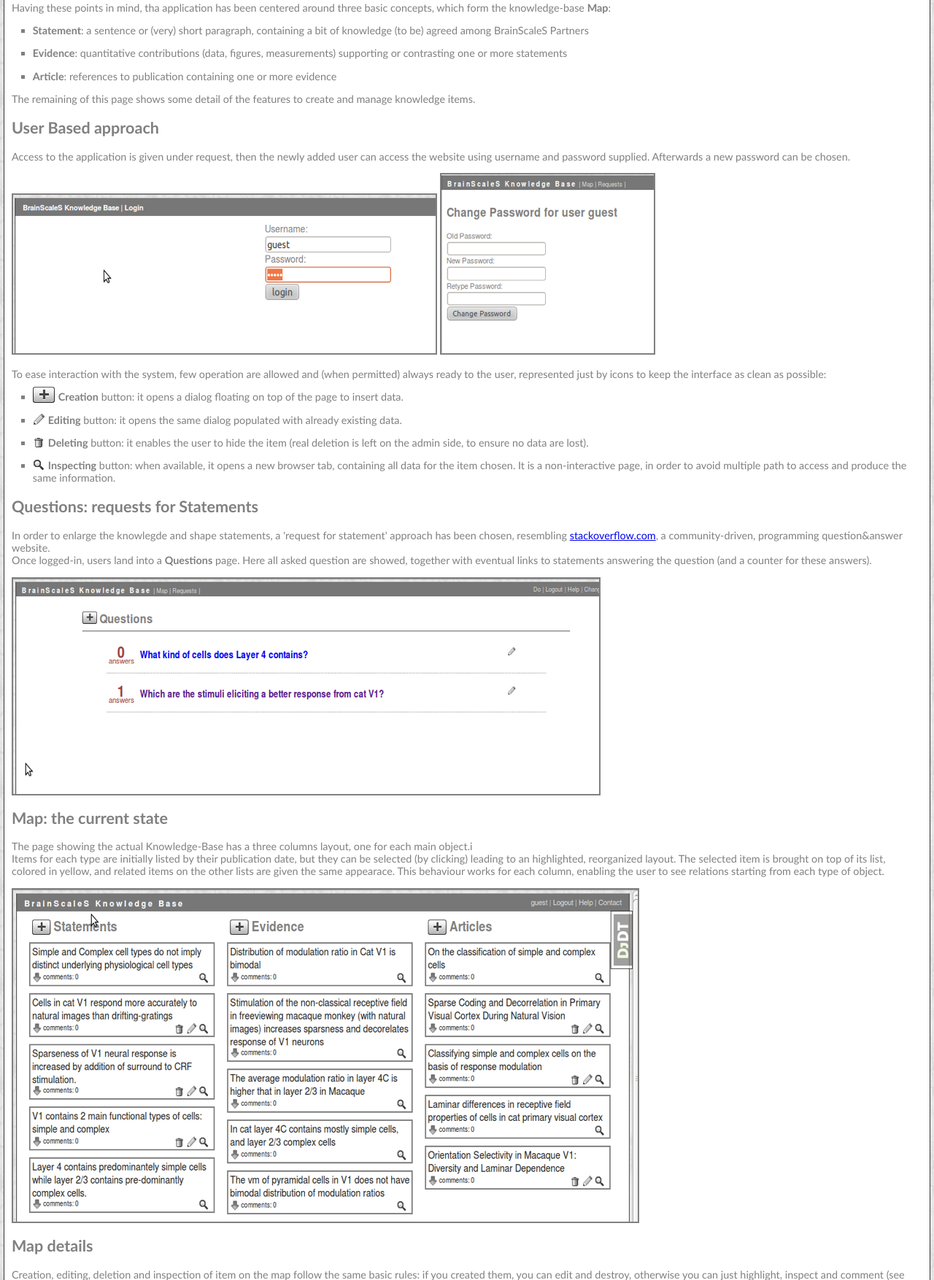
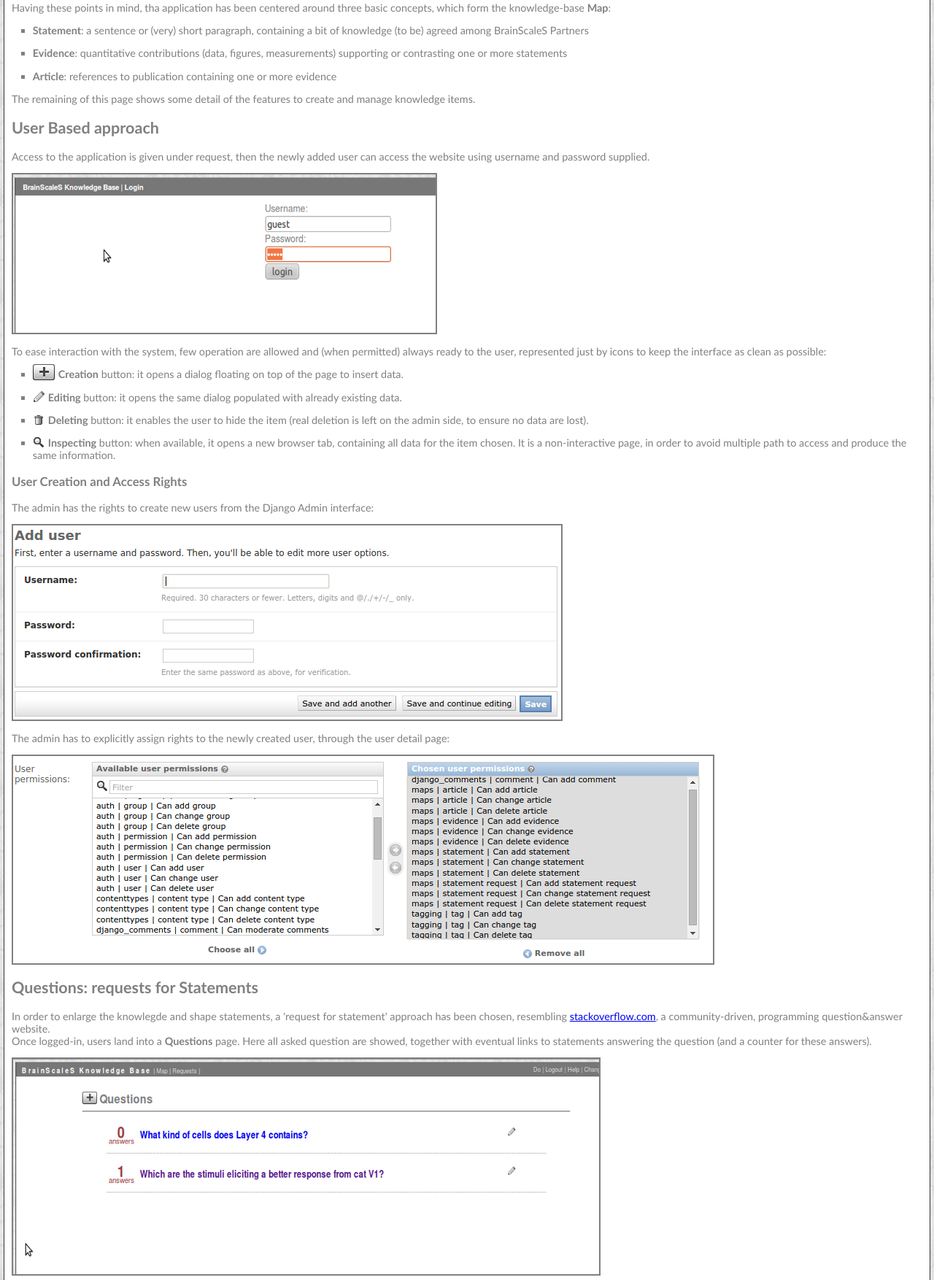
Before and after one commit to dguarino/kb, a Django app: page /knowledgebase/help in a window 1280 px wide. Shown: the part 258-2012 px from the top of the page at 73% size. Run offline with Django 3.2, Linux system fonts and the light colour scheme; parts of the project's set-up code (start-up, migrations or seed data) failed here and were passed over; some libraries are stand-ins or nearby versions.

Commit message:
updated help

```diff
--- a/templates/help.html
+++ b/templates/help.html
@@ -22,9 +22,8 @@
 <p>The remaining of this page shows some detail of the features to create and manage knowledge items.</p>
 
 <h2>User Based approach</h2>
-<p>Access to the application is given under request, then the newly added user can access the website using username and password supplied. Afterwards a new password can be chosen.</p>
+<p>Access to the application is given under request, then the newly added user can access the website using username and password supplied.</p>
 <img src="/static/images/photos/1_login.png" alt="login" style="border: solid 2px grey;" />
-<img src="/static/images/photos/1_changepassword.png" alt="change password" style="border: solid 2px grey;" />
 <p>
 To ease interaction with the system, few operation are allowed and (when permitted) always ready to the user, represented just by icons to keep the interface as clean as possible:</p>
 <ul>
@@ -33,6 +32,11 @@ To ease interaction with the system, few operation are allowed and (when permitt
 <li><span class="actions delete" style="float:left; margin-top:0px; margin-right:5px; cursor:default;"></span> <b>Deleting</b> button: it enables the user to hide the item (real deletion is left on the admin side, to ensure no data are lost).</li>
 <li><span class="actions spec_page" style="float:left; margin-top:0px; margin-right:5px; cursor:default;"></span> <b>Inspecting</b> button: when available, it opens a new browser tab, containing all data for the item chosen. It is a non-interactive page, in order to avoid multiple path to access and produce the same information.</li>
 </ul>
+<h3>User Creation and Access Rights</h3>
+<p>The admin has the rights to create new users from the Django Admin interface:</p>
+<img src="/static/images/photos/add_user.png" alt="login" style="border: solid 2px grey;" />
+<p>The admin has to explicitly assign rights to the newly created user, through the user detail page:</p>
+<img src="/static/images/photos/user_rights.png" alt="login" style="border: solid 2px grey;" />
 
 <h2>Questions: requests for Statements</h2>
 <p>In order to enlarge the knowlegde and shape statements, a 'request for statement' approach has been chosen, resembling <a href="http://stackoverflow.com" target="_blank">stackoverflow.com</a>, a community-driven, programming question&answer website.<br/>
```
Also changed, not shown: maps/static/images/photos/add_user.png (added), maps/static/images/photos/user_rights.png (added).
